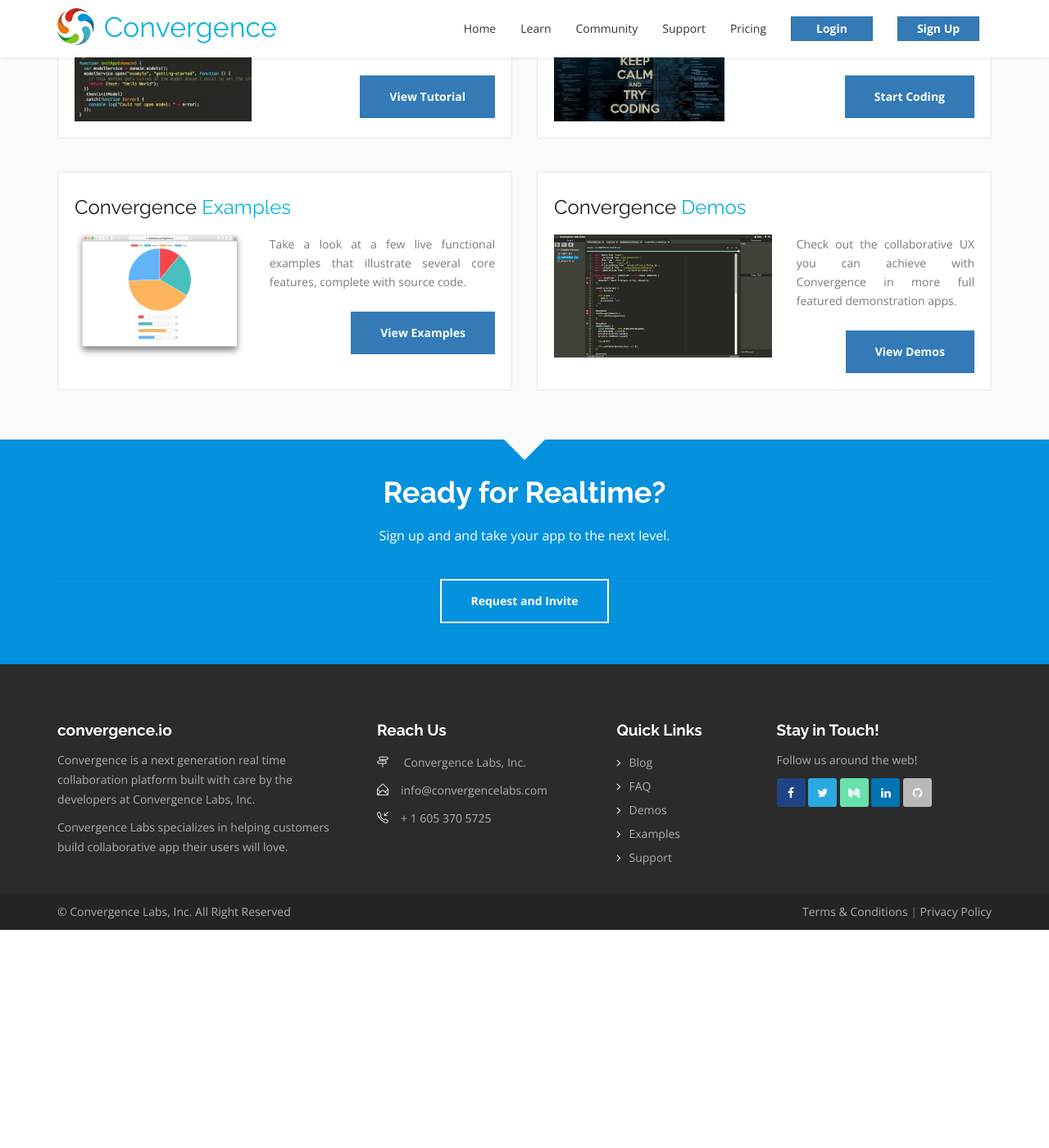
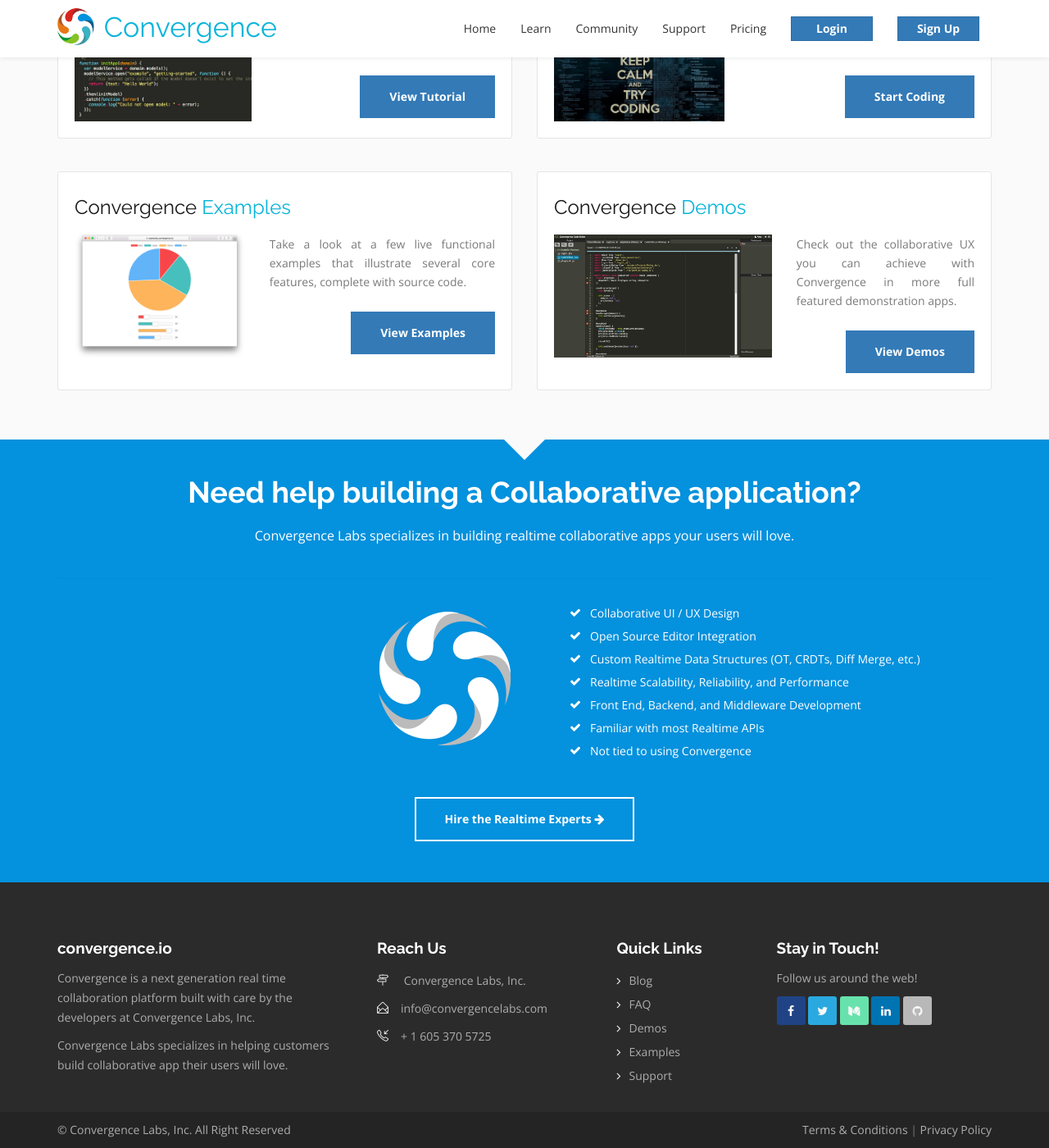
Before and after one commit to convergencelabs/convergence-io, a Jekyll site: the page built from pages/home.html, in a window 1280 px wide and 1400 px high, scrolled down 2392 px. Shown: the whole window at 82% size. Built offline with Jekyll 4.4.1, drawn with Linux system fonts in a browser that asks for light colours; before the commit the page ends 3526 px from its top, so only the background shows below that.

Commit message:
Made a better call to action on the home page.

```diff
--- a/_sass/classes.scss
+++ b/_sass/classes.scss
@@ -1,4 +1,3 @@
-
 /* ==========================================================================
 Classes
 ========================================================================== */
@@ -162,18 +161,17 @@
   margin-bottom: 5px;
 }
 
-.green-arrow {
+.green-arrow, .white-arrow {
   list-style: none;
   margin-bottom: 15px;
-}
 
-.green-arrow li {
+  li {
     position: relative;
     padding-left: 25px;
     margin-bottom: 5px;
   }
 
-.green-arrow li:before {
+  li:before {
     display: inline-block;
     text-align: center;
     font-family: FontAwesome;
@@ -181,9 +179,16 @@
     position: absolute;
     left: 0;
     transition: all 0.3s ease-in;
-  transition: all 0.3s ease-in;
-  transition: all 0.3s ease-in;
+
+  }
+}
+
+.green-arrow li:before {
   color: #72B569;
+}
+
+.white-arrow li:before {
+  color: #FFF;
 }
 
 .font-icon-list li {
--- a/_sass/home.scss
+++ b/_sass/home.scss
@@ -143,3 +143,11 @@
 .hide {
   display: none;
 }
+
+.convergence-list {
+  margin: 30px 0 30px 0;
+
+  img {
+    margin-top: 10px;
+  }
+}
--- a/pages/home.html
+++ b/pages/home.html
@@ -125,14 +125,34 @@
 
 <!-- Call To Action -->
 <section id="sign-up" class="section">
-  <div class="container">
+  <div class="container white-text">
     <div class="row">
-      <div class="col-lg-12 text-center white-text">
+      <div class="col-lg-12 text-center">
         <div class="headline">
-          <h2>Ready for Realtime?</h2>
-          <p class="subline">Sign up and and take your app to the next level.</p>
+          <h2>Need help building a <strong>Collaborative</strong> application?</h2>
+          <p class="subline">Convergence Labs specializes in building realtime collaborative apps your users will love.</p>
         </div>
-        <a href="https://admin.convergence.io/request-invite" class="btn btn-transparent btn-big">Request and Invite</a>
+      </div>
+    </div>
+    <div class="row convergence-list">
+      <div class="col-md-6 text-right">
+        <img src="/assets/img/convergence-logo-white.png">
+      </div>
+      <div class="col-md-6">
+        <ul class="white-arrow">
+          <li>Collaborative UI / UX Design</li>
+          <li>Open Source Editor Integration</li>
+          <li>Custom Realtime Data Structures (OT, CRDTs, Diff Merge, etc.)</li>
+          <li>Realtime Scalability, Reliability, and Performance</li>
+          <li>Front End, Backend, and Middleware Development</li>
+          <li>Familiar with most Realtime APIs</li>
+          <li>Not tied to using Convergence</li>
+        </ul>
+      </div>
+    </div>
+    <div class="row">
+      <div class="col-md-12 text-center">
+        <a href="https://convergencelabs.com" class="btn btn-transparent btn-big">Hire the Realtime Experts <i class="fa fa-arrow-right"></i></a>
       </div>
     </div>
   </div>
```
Also changed, not shown: pages/pricing.html (+20 -20 lines), assets/img/convergence-logo-white.png (added). Lines whose indentation alone changed are shown as unchanged.
